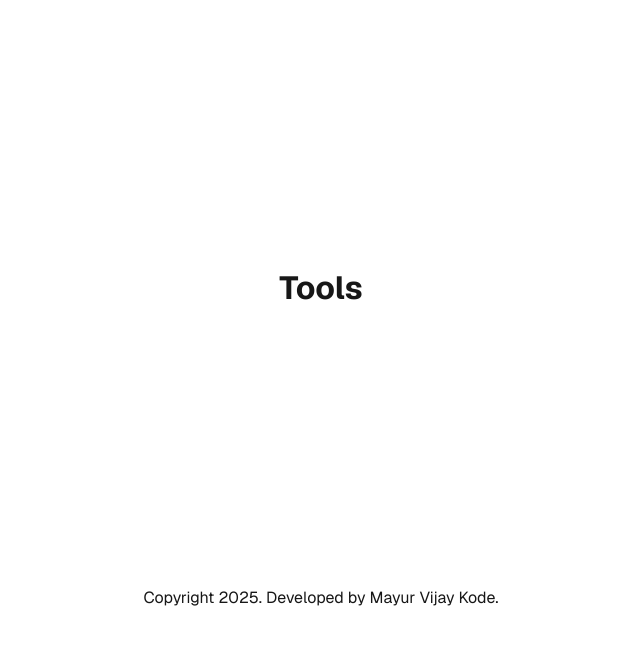
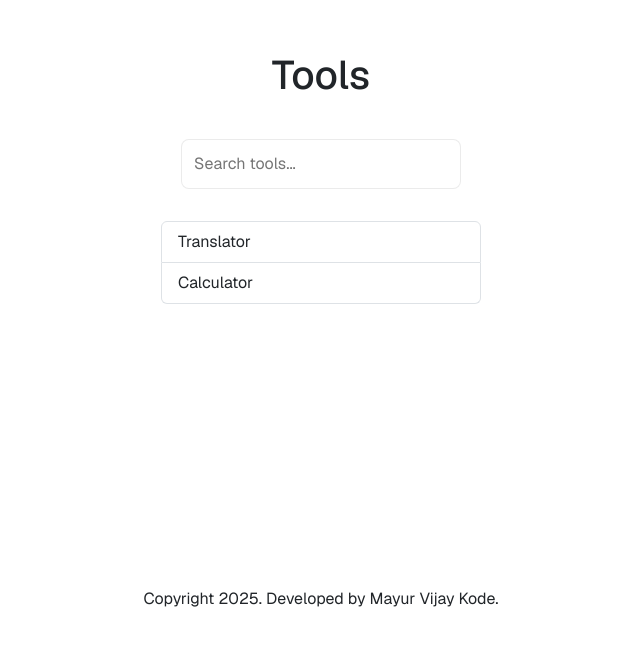
Before and after one commit to mayurkode7/Tools, a Next.js app in the folder tools-app/: page / in a window 1280 px wide. Shown: the part 113-758 px from the top of the page, without its empty margins (319-959 px from the left). Built offline with nearby package versions, Linux system fonts and the light colour scheme.

Commit message:
Integrate Bootstrap and React-Bootstrap for UI components; implement search functionality for tools in the homepage with improved layout and styling.

```diff
--- a/tools-app/src/app/layout.js
+++ b/tools-app/src/app/layout.js
@@ -1,5 +1,6 @@
 import { Geist, Geist_Mono } from "next/font/google";
 import "./globals.css";
+import "bootstrap/dist/css/bootstrap.min.css";
 
 const geistSans = Geist({
   variable: "--font-geist-sans",
--- a/tools-app/src/app/page.js
+++ b/tools-app/src/app/page.js
@@ -1,14 +1,63 @@
-import Image from "next/image";
+"use client";
+
+import Link from "next/link";
+import { useMemo, useState } from "react";
 import styles from "./page.module.css";
+import { ListGroup } from "react-bootstrap";
 
 export default function Home() {
+  const [query, setQuery] = useState("");
+
+  const tools = useMemo(
+    () => [
+      { name: "Translator", href: "/translator" },
+      { name: "Calculator", href: "/calculator" },
+      // Add more tools here as you build them
+    ],
+    []
+  );
+
+  const filteredTools = useMemo(() => {
+    const q = query.trim().toLowerCase();
+    if (!q) return tools;
+    return tools.filter((t) => t.name.toLowerCase().includes(q));
+  }, [query, tools]);
+
   return (
     <div className={styles.page}>
       <main className={styles.main}>
-      <h1>Tools</h1>
+        <h1>Tools</h1>
+
+        <input
+          type="text"
+          placeholder="Search tools..."
+          value={query}
+          onChange={(e) => setQuery(e.target.value)}
+          aria-label="Search tools"
+          style={{
+            padding: 12,
+            borderRadius: 8,
+            border: "1px solid var(--gray-alpha-200)",
+            background: "var(--background)",
+            color: "var(--foreground)",
+            outline: "none",
+            width: 280,
+          }}
+        />
+
+        <ListGroup style={{ width: 320 }}>
+          {filteredTools.map((tool) => (
+            <ListGroup.Item key={tool.href} as={Link} href={tool.href} action>
+              {tool.name}
+            </ListGroup.Item>
+          ))}
+          {filteredTools.length === 0 && (
+            <ListGroup.Item disabled>No results</ListGroup.Item>
+          )}
+        </ListGroup>
       </main>
       <footer className={styles.footer}>
-      <p>Copyright 2025. Developed by Mayur Vijay Kode.</p>
+        <p>Copyright 2025. Developed by Mayur Vijay Kode.</p>
       </footer>
     </div>
   );
--- a/tools-app/src/app/page.module.css
+++ b/tools-app/src/app/page.module.css
@@ -8,10 +8,10 @@
 
   display: grid;
   grid-template-rows: 20px 1fr 20px;
-  align-items: center;
+  align-items: start;
   justify-items: center;
   min-height: 100svh;
-  padding: 80px;
+  padding: 32px;
   gap: 64px;
   font-family: var(--font-geist-sans);
 }
@@ -32,6 +32,7 @@
   flex-direction: column;
   gap: 32px;
   grid-row-start: 2;
+  align-items: center;
 }
 
 .main ol {
@@ -160,6 +161,13 @@ a.secondary {
   }
 }
 
+/* Scale up spacing on larger screens */
+@media (min-width: 601px) {
+  .page {
+    padding: 80px;
+  }
+}
+
 @media (prefers-color-scheme: dark) {
   .logo {
     filter: invert();
```
Also changed, not shown: tools-app/package.json (+6 -4 lines), 1 other file (tests, documents, lock files or other folders).
